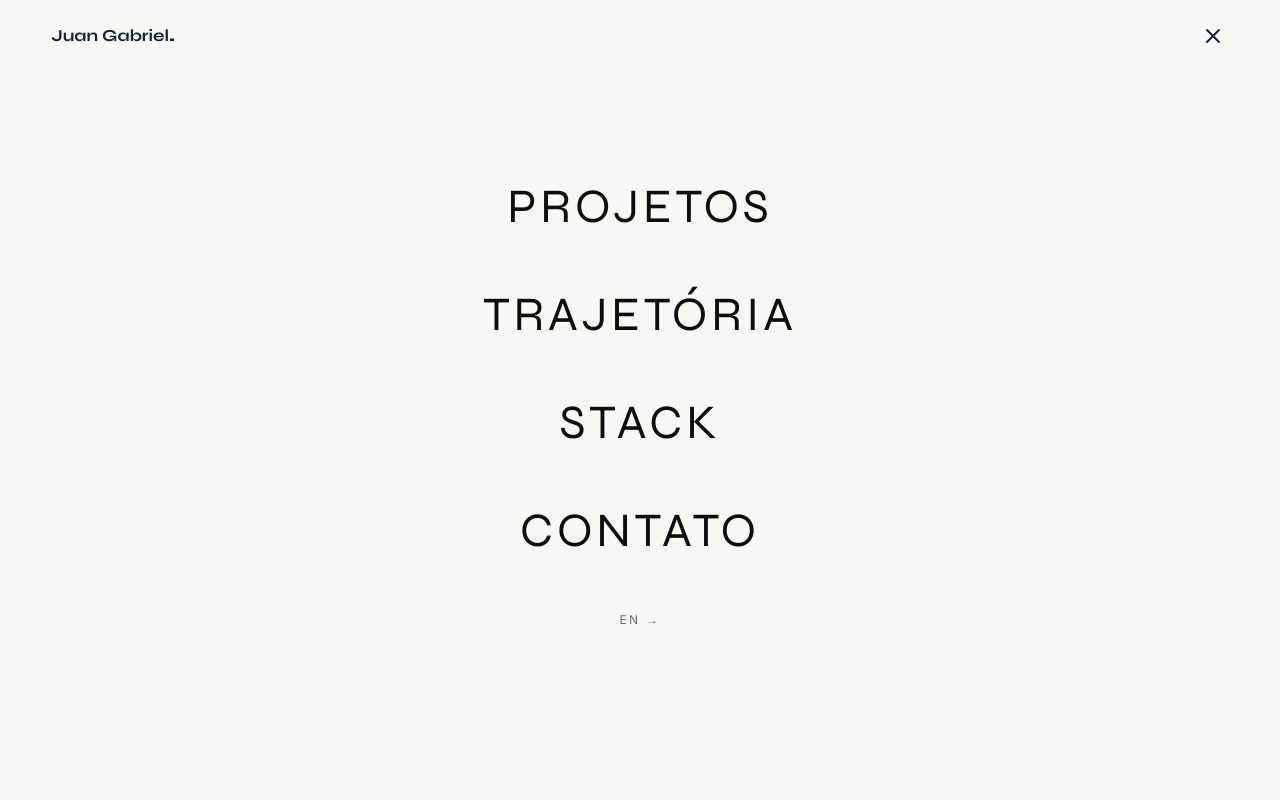
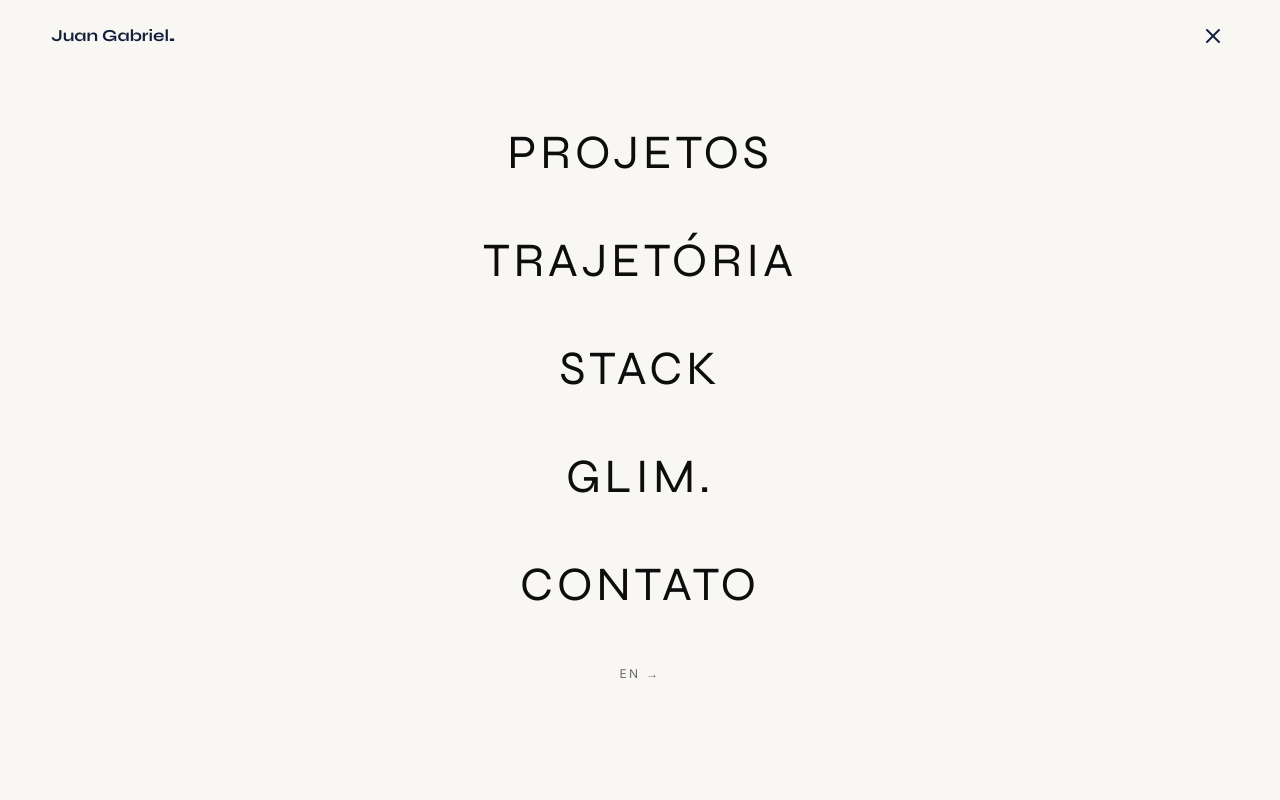
Before and after one commit to JuanGabrielGomes/personal-portfolio, a Next.js app: page / in a window 1280 px wide. Both pictures are taken after a click on the button "Menu". Shown: the top 800 px of the page. Built offline with nearby package versions, Linux system fonts and the light colour scheme.

Commit message:
feat: add glim. section with what/who/principles and site link

```diff
--- a/app/globals.css
+++ b/app/globals.css
@@ -125,6 +125,17 @@ body {
   .s2-stats-wrap { padding-left: 15% !important; }
 }
 
+/* glim. section responsive */
+@media (max-width: 767px) {
+  .glim-header-grid { grid-template-columns: 1fr !important; }
+  .glim-what-who { grid-template-columns: 1fr !important; }
+  .glim-principles { grid-template-columns: 1fr !important; }
+}
+@media (min-width: 768px) and (max-width: 1023px) {
+  .glim-header-grid { grid-template-columns: auto 1fr !important; }
+  .glim-principles { grid-template-columns: 1fr 1fr !important; }
+}
+
 /* Gallery responsive */
 @media (max-width: 1023px) {
   .gallery-section { height: auto !important; min-height: 100vh !important; overflow: visible !important; }
--- a/components/PortfolioPage.tsx
+++ b/components/PortfolioPage.tsx
@@ -224,8 +224,8 @@ export default function PortfolioPage({ locale }: { locale: Locale }) {
 
       {/* ── Menu overlay ──────────────────────────────────────────────── */}
       <div style={{ position: 'fixed', inset: 0, zIndex: 40, background: BG, display: 'flex', alignItems: 'center', justifyContent: 'center', flexDirection: 'column', gap: 'clamp(20px,4vw,36px)', opacity: menuOpen ? 1 : 0, pointerEvents: menuOpen ? 'all' : 'none', transition: 'opacity 0.3s ease' }}>
-        {([t.nav.work, t.nav.journey, 'Stack', t.nav.contact] as string[]).map((label, i) => (
-          <a key={label} href={(['#work', '#journey', '#stack', '#contact'] as string[])[i]} onClick={() => setMenuOpen(false)}
+        {([t.nav.work, t.nav.journey, 'Stack', 'glim.', t.nav.contact] as string[]).map((label, i) => (
+          <a key={label} href={(['#work', '#journey', '#stack', '#glim', '#contact'] as string[])[i]} onClick={() => setMenuOpen(false)}
             style={{ fontFamily: syne, fontSize: 'clamp(2rem,6vw,3rem)', fontWeight: 400, letterSpacing: '0.08em', textTransform: 'uppercase', color: '#0D0D0D', textDecoration: 'none' }}>
             {label}
           </a>
@@ -383,6 +383,62 @@ export default function PortfolioPage({ locale }: { locale: Locale }) {
         </div>
       </section>
 
+      {/* ── glim. ─────────────────────────────────────────────────────── */}
+      <section id="glim" style={{ background: '#F5F0EB', padding: 'clamp(60px,10vw,140px) clamp(24px,4vw,64px)' }}>
+        <p style={{ fontFamily: syne, fontSize: '0.6rem', letterSpacing: '0.3em', textTransform: 'uppercase', color: '#4A4540', opacity: 0.5, margin: '0 0 20px' }}>
+          {t.glim.eyebrow}
+        </p>
+
+        {/* Heading + what/who row */}
+        <div className="glim-header-grid" style={{ display: 'grid', gridTemplateColumns: 'auto 1fr', gap: 'clamp(32px,6vw,100px)', alignItems: 'start', marginBottom: 'clamp(48px,7vw,96px)' }}>
+          <h2 style={{ fontFamily: syne, fontWeight: 800, fontSize: 'clamp(64px,9vw,140px)', letterSpacing: '-0.04em', lineHeight: 0.85, color: '#4A4540', margin: 0 }}>
+            {t.glim.heading}
+          </h2>
+          <div className="glim-what-who" style={{ display: 'grid', gridTemplateColumns: '1fr 1fr', gap: 'clamp(20px,3vw,48px)', paddingTop: 8 }}>
+            {[t.glim.what, t.glim.who].map(item => (
+              <div key={item.label}>
+                <p style={{ fontFamily: inter, fontSize: '0.62rem', fontWeight: 500, letterSpacing: '0.18em', textTransform: 'uppercase', color: '#F0A855', margin: '0 0 10px' }}>
+                  {item.label}
+                </p>
+                <p style={{ fontFamily: inter, fontSize: 'clamp(13px,1vw,15px)', color: '#4A4540', lineHeight: 1.7, margin: 0, opacity: 0.8 }}>
+                  {item.body}
+                </p>
+              </div>
+            ))}
+          </div>
+        </div>
+
+        {/* Principles */}
+        <div style={{ borderTop: '1px solid rgba(74,69,64,0.15)', paddingTop: 'clamp(32px,4vw,56px)', marginBottom: 'clamp(40px,5vw,72px)' }}>
+          <p style={{ fontFamily: inter, fontSize: '0.62rem', fontWeight: 500, letterSpacing: '0.18em', textTransform: 'uppercase', color: '#F0A855', margin: '0 0 clamp(24px,3vw,40px)' }}>
+            {locale === 'pt' ? 'Princípios' : 'Principles'}
+          </p>
+          <div className="glim-principles" style={{ display: 'grid', gridTemplateColumns: 'repeat(3,1fr)', gap: 'clamp(16px,3vw,48px)' }}>
+            {t.glim.principles.map((p, i) => (
+              <div key={i} style={{ display: 'flex', gap: 16, alignItems: 'flex-start' }}>
+                <span style={{ fontFamily: syne, fontWeight: 800, fontSize: 'clamp(10px,0.9vw,13px)', color: '#F0A855', opacity: 0.6, paddingTop: 2, flexShrink: 0 }}>
+                  {String(i + 1).padStart(2, '0')}
+                </span>
+                <div>
+                  <h3 style={{ fontFamily: syne, fontWeight: 700, fontSize: 'clamp(15px,1.2vw,19px)', color: '#4A4540', margin: '0 0 6px', letterSpacing: '-0.01em' }}>
+                    {p.title}
+                  </h3>
+                  <p style={{ fontFamily: inter, fontSize: 'clamp(12px,0.85vw,14px)', color: '#4A4540', opacity: 0.6, lineHeight: 1.65, margin: 0 }}>
+                    {p.body}
+                  </p>
+                </div>
+              </div>
+            ))}
+          </div>
+        </div>
+
+        {/* CTA */}
+        <a href="https://glimweb.com" target="_blank" rel="noopener noreferrer"
+          style={{ display: 'inline-flex', alignItems: 'center', gap: 10, fontFamily: syne, fontWeight: 700, fontSize: 'clamp(13px,1vw,16px)', color: '#4A4540', textDecoration: 'none', borderBottom: '1.5px solid #F0A855', paddingBottom: 4, letterSpacing: '0.01em' }}>
+          {t.glim.cta} <span style={{ color: '#F0A855' }}>↗</span>
+        </a>
+      </section>
+
       {/* ── Contact ───────────────────────────────────────────────────── */}
       <section id="contact" style={{ background: DARK, padding: 'clamp(60px,10vw,140px) clamp(24px,4vw,64px)' }}>
         <p style={{ fontFamily: syne, fontSize: '0.6rem', letterSpacing: '0.3em', textTransform: 'uppercase', color: 'rgba(255,255,255,0.3)', margin: '0 0 24px' }}>
--- a/lib/i18n.ts
+++ b/lib/i18n.ts
@@ -26,6 +26,18 @@ export const i18n = {
     hobbies: {
       eyebrow: 'Além do código',
       heading: 'O que me move.',
+    },
+    glim: {
+      eyebrow: 'A agência',
+      heading: 'glim.',
+      what: { label: 'O que fazemos', body: 'Engenharia web e design digital de ponta a ponta — da identidade visual ao código em produção. Sites institucionais, e-commerces e produtos digitais com foco em performance, experiência e resultado.' },
+      who: { label: 'Quem atendemos', body: 'Negócios e profissionais que valorizam qualidade e querem uma presença digital que realmente converte. Do autônomo ao pequeno negócio em crescimento.' },
+      principles: [
+        { title: 'Clareza antes de tudo', body: 'Cada decisão tem um propósito. Sem excessos, sem ruído.' },
+        { title: 'Qualidade como padrão', body: 'Não entregamos menos do que o melhor que conseguimos fazer.' },
+        { title: 'Parceria real', body: 'Tratamos cada projeto como se fosse nosso. Porque enquanto estamos nele, é.' },
+      ],
+      cta: 'Conheça a glim.',
     },
     contact: {
       eyebrow: 'Contato',
@@ -62,6 +74,18 @@ export const i18n = {
       eyebrow: 'Beyond code',
       heading: 'What drives me.',
     },
+    glim: {
+      eyebrow: 'The studio',
+      heading: 'glim.',
+      what: { label: 'What we do', body: 'End-to-end web engineering and digital design — from visual identity to production-ready code. Institutional sites, e-commerce, and digital products built for performance, experience, and results.' },
+      who: { label: 'Who we serve', body: 'Businesses and professionals who value quality and want a digital presence that actually converts. From solo practitioners to growing small businesses.' },
+      principles: [
+        { title: 'Clarity first', body: 'Every decision has a purpose. No excess, no noise.' },
+        { title: 'Quality as standard', body: 'We never deliver less than the best we can do.' },
+        { title: 'Real partnership', body: 'We treat every project as if it were ours. Because while we\'re in it, it is.' },
+      ],
+      cta: 'Visit glim.',
+    },
     contact: {
       eyebrow: 'Contact',
       heading: "Let's talk.",
```
